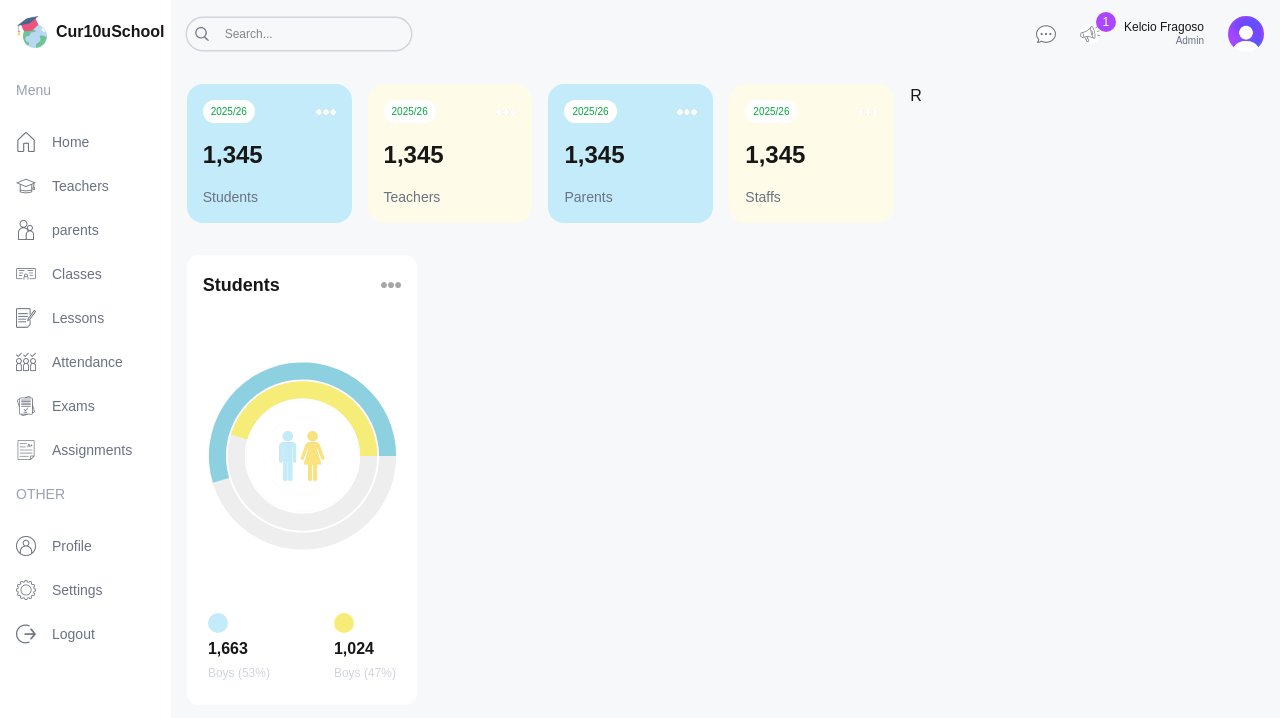
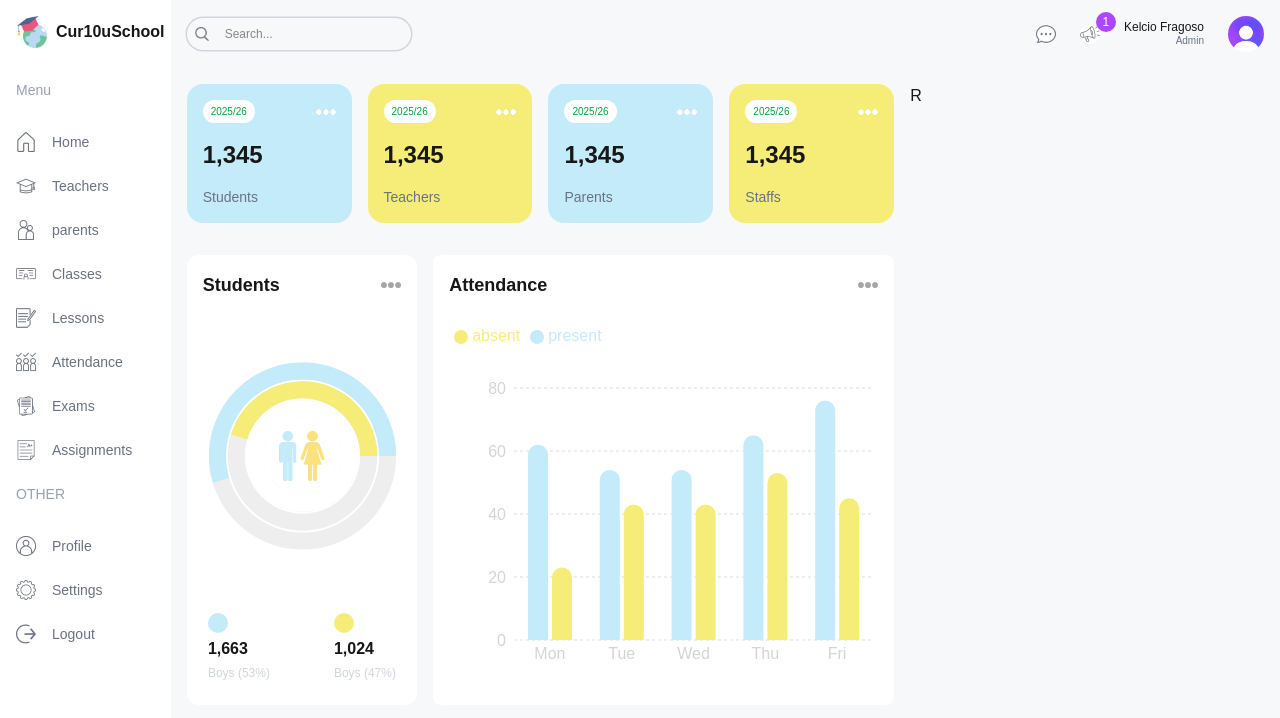
Before and after one commit to ahamuyel/cur10us-school, a Next.js app in the folder cur10us_ui/: page /admin in a window 1280 px wide. Shown: the top 718 px of the page. Built offline with nearby package versions, Linux system fonts and the light colour scheme.

Commit message:
Attendance charts -done

```diff
--- a/cur10us_ui/app/(dashboard)/admin/page.tsx
+++ b/cur10us_ui/app/(dashboard)/admin/page.tsx
@@ -1,5 +1,6 @@
 import UserCard from "@/components/UserCard"
 import CountCharts from "@/components/CountCharts"
+import AttendanceChart from "@/components/AttendanceChart"
 
 const AdminPage = () =>{
     return (
@@ -19,7 +20,9 @@
                             <CountCharts />
                         </div>
                         {/* Attendance charts */}
-                        <div className="w-full lg:w-2/3 h-[450px]"></div>
+                        <div className="w-full lg:w-2/3 h-[450px]">
+                            <AttendanceChart />
+                        </div>
                 </div>
                 {/* Bottom Char */}
                 <div className=""></div>
--- /dev/null
+++ b/cur10us_ui/components/AttendanceChart.tsx
@@ -0,0 +1,62 @@
+"use client"
+
+import Image from "next/image";
+import { BarChart, Bar, Rectangle, XAxis, YAxis, CartesianGrid, Tooltip, Legend, ResponsiveContainer } from 'recharts';
+
+
+const data = [
+  {
+      name: 'Mon',
+      present: 62,
+      absent: 23,
+    },
+  {
+      name: 'Tue',
+      present: 54,
+      absent: 43,
+    },
+  {
+      name: 'Wed',
+      present: 54,
+      absent: 43,
+    },
+  {
+      name: 'Thu',
+      present: 65,
+      absent: 53,
+    },
+  {
+      name: 'Fri',
+      present: 76,
+      absent: 45,
+    },
+];
+
+const AttendanceChart = () =>{
+    return (
+        <div className="bg-white rounded-lg p-4 h-full">
+            <div className="flex justify-between items-center">
+                <h1 className="text-lg font-semibold">Attendance</h1>
+                <Image src="/moreDark.png" width={20} height={20} alt=""/>
+            </div>
+            <ResponsiveContainer width="100%" height="90%">
+                <BarChart
+                    width={500}
+                    height={300}
+                    data={data}
+                    barSize={20}
+                >
+                    <CartesianGrid strokeDasharray="3 3" vertical={false} stroke="#ddd"/>
+                    <XAxis dataKey="name" axisLine={false} tick={{fill:"#d1d5db"}} tickLine={false}/>
+                    <YAxis axisLine={false} tick={{fill:"#d1d5db"}} tickLine={false}/>
+                    <Tooltip contentStyle={{borderRadius:"10px", borderColor:"lightgray"}}/>
+                    <Legend align="left" verticalAlign="top" wrapperStyle={{paddingTop:"20px",paddingBottom:"40px"}}/>
+                    <Bar dataKey="present" fill="#c3ebfa" legendType="circle" radius={[10,10,0,0]}/>
+                    <Bar dataKey="absent" fill="#f6ed78ff" legendType="circle" radius={[10,10,0,0]}/>
+                </BarChart>
+            </ResponsiveContainer>
+        </div>
+    )
+}
+
+export default AttendanceChart
--- a/cur10us_ui/components/CountCharts.tsx
+++ b/cur10us_ui/components/CountCharts.tsx
@@ -16,7 +16,7 @@
   {
     name: 'Boys',
     count: 65,
-    fill: '#8dd1e1',
+    fill: '#c3ebfa',
   },
 ];
 
--- a/cur10us_ui/components/UserCard.tsx
+++ b/cur10us_ui/components/UserCard.tsx
@@ -2,7 +2,7 @@
 
 const UserCard = ({type}:{type:string}) =>{
     return (
-        <div className="rounded-2xl odd:bg-[#c3ebfa] even:bg-[#fefce8] p-4 flex-1 min-w-[130px]">
+        <div className="rounded-2xl odd:bg-[#c3ebfa] even:bg-[#f6ed78ff] p-4 flex-1 min-w-[130px]">
             <div className="flex justify-between items-center">
                 <span className="text-[10px] bg-white px-2 py-1 rounded-full text-green-600">2025/26</span>
                 <Image src="/more.png" alt="" width={20} height={20} />
```
